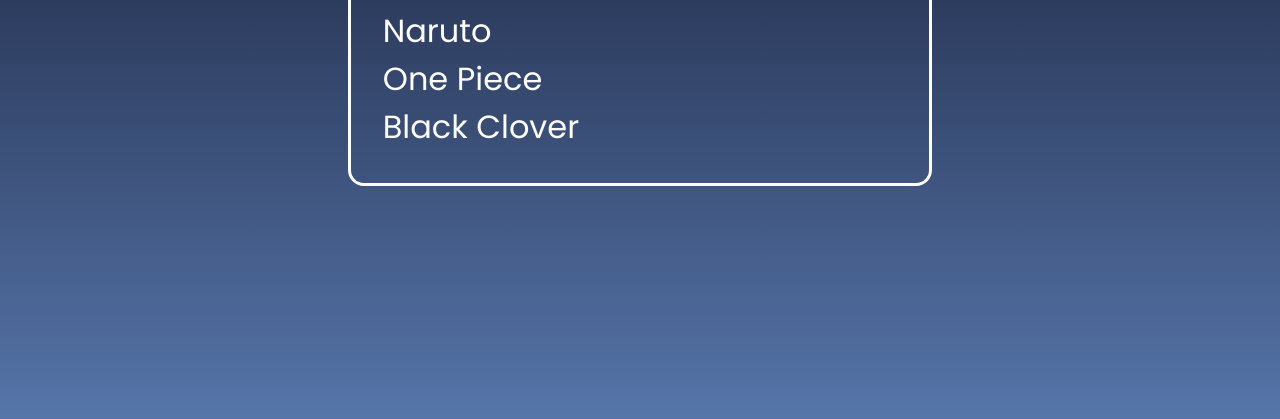
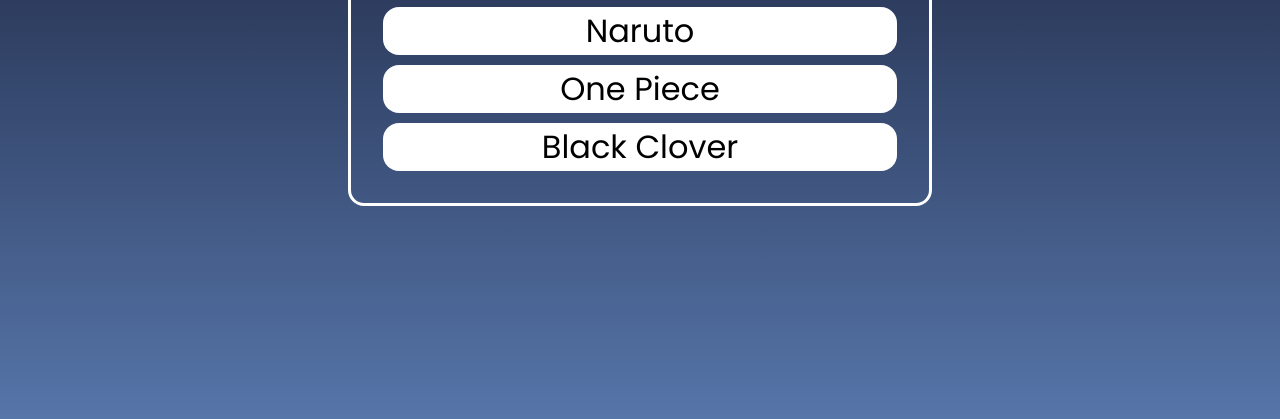
Before and after one commit to arryyxia/JavaScript-DOM, a plain HTML site: page index.html in a window 1280 px wide. Shown: the part 431-850 px from the top of the page. Drawn offline with Linux system fonts and the light colour scheme.

Commit message:
fixing some style to make it better

```diff
--- a/style.css
+++ b/style.css
@@ -44,3 +44,11 @@ nav{
     color: white;
     font-size: 2rem;
 }
+.anime-movies li{
+    background-color: white;
+    width: 100%;
+    margin-top: 10px;
+    color: rgba(0, 0, 0);
+    text-align: center;
+    border-radius: 16px;
+}
```
